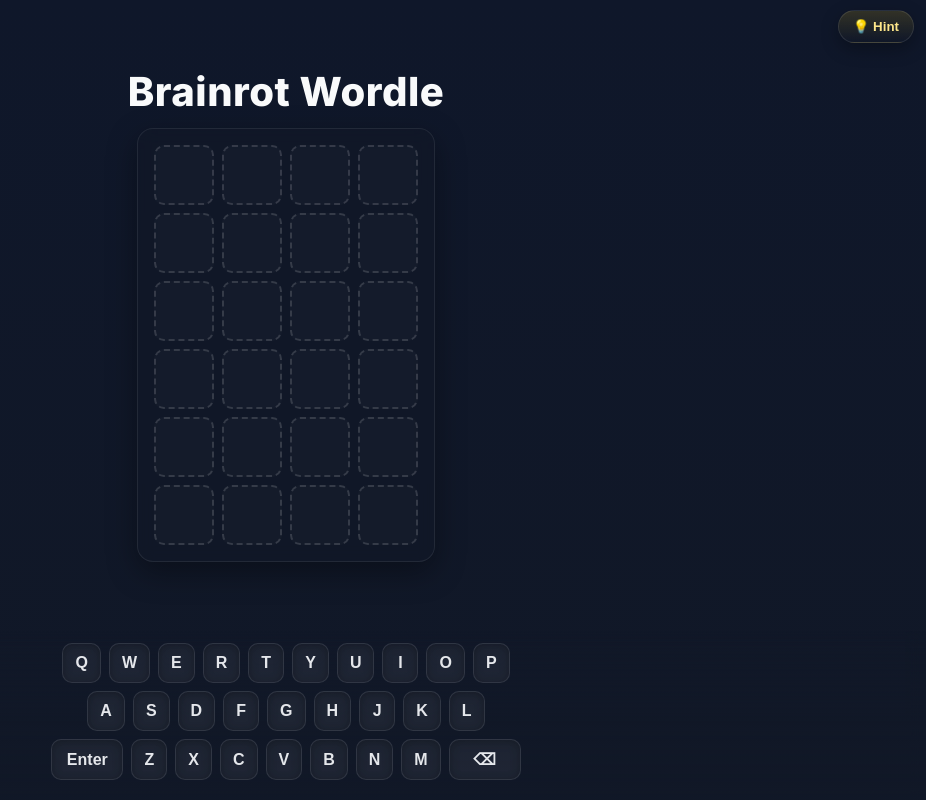
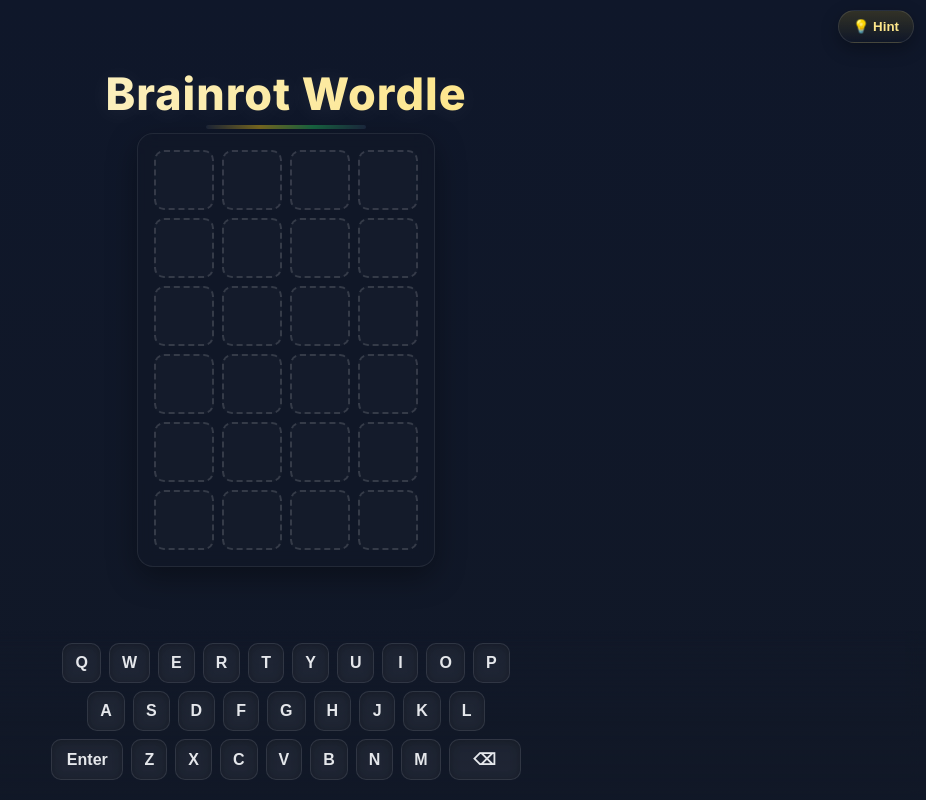
Before and after one commit to AngadOnTop/brainrot_wordle, a React (Vite) app: page / in a window 1280 px wide. Shown: the whole page, without its empty margins (354-1280 px from the left). Built offline with nearby package versions, Linux system fonts and the light colour scheme.

Commit message:
made the title cooler
cooler h1 titile

```diff
--- a/src/Game.css
+++ b/src/Game.css
@@ -123,10 +123,37 @@
 .title {
     text-align: center;
     margin: 24px 16px 12px;
-    font-size: 2.5rem;
-    font-weight: 800;
-    letter-spacing: 0.5px;
+    font-size: 2.8rem;
+    font-weight: 900;
+    letter-spacing: 1px;
     color: #f9fafb;
+    position: relative;
+    background: linear-gradient(90deg, #f9fafb, #fde68a, #86efac, #93c5fd);
+    background-size: 200% 100%;
+    -webkit-background-clip: text;
+    background-clip: text;
+    -webkit-text-fill-color: transparent;
+    animation: title-sheen 6s ease infinite;
+    text-shadow: 0 2px 24px rgba(255, 255, 255, 0.08);
+}
+
+.title::after {
+    content: "";
+    position: absolute;
+    left: 50%;
+    transform: translateX(-50%);
+    bottom: -8px;
+    height: 4px;
+    width: 160px;
+    border-radius: 999px;
+    background: linear-gradient(90deg, rgba(148, 163, 184, 0.1), rgba(250, 204, 21, 0.45), rgba(34, 197, 94, 0.45), rgba(147, 197, 253, 0.1));
+    filter: blur(0.2px);
+}
+
+@keyframes title-sheen {
+    0% { background-position: 0% 50%; }
+    50% { background-position: 100% 50%; }
+    100% { background-position: 0% 50%; }
 }
 
 .banner {
```
